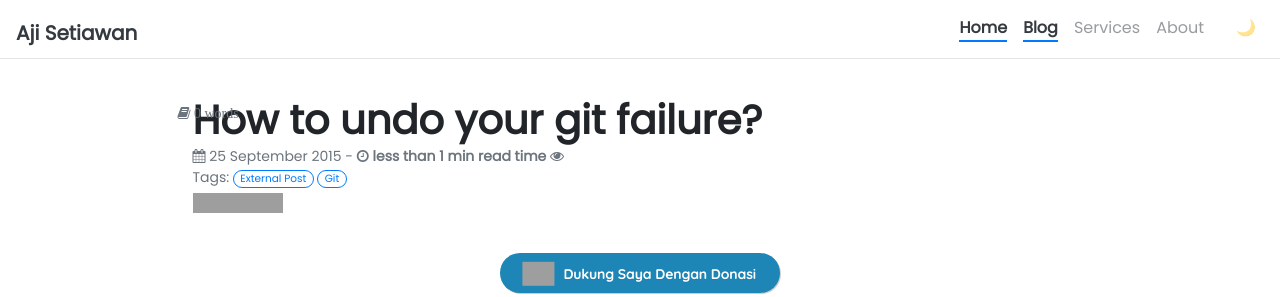
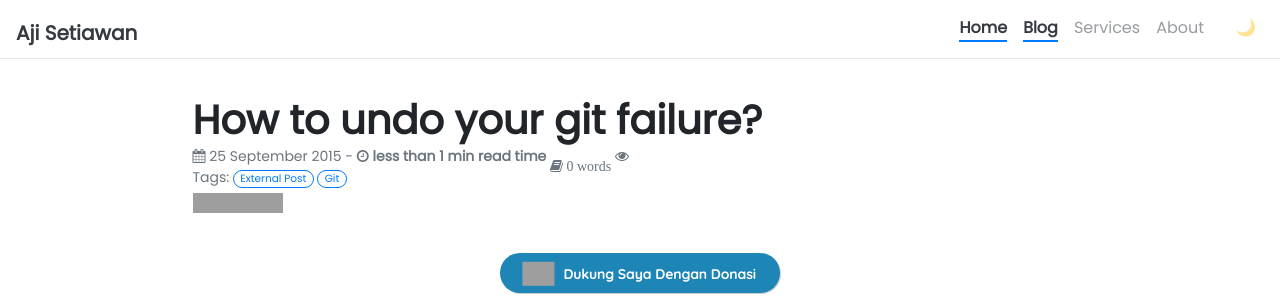
Before and after one commit to ajisetiawan716/ajisetiawan716.github.io, a Jekyll site: the page built from _posts/2015-09-25-how-to-undo-your-git-failure.md, in a window 1280 px wide. Shown: the top 297 px of the page. Built offline with Jekyll 4.4.1, drawn with Linux system fonts in a browser that asks for light colours; nearby versions of some CDN libraries; our own code applies the rules of GitHub Pages for plain Markdown files; comment, search, counter and statistics services are not loaded; grey boxes are pictures that could not be loaded.

Commit message:
Update post.html

```diff
--- a/_layouts/post.html
+++ b/_layouts/post.html
@@ -13,7 +13,7 @@
     {{ words | divided_by: 180 }} mins read time
   {%- endif -%}
   </b>
-  <span class="fa fa-book fa-1x" style="position: absolute; top: 10px; left: 0;"> {{ words }} words</span>
+  <span class="fa fa-book fa-1x" style="position: relative; top: 10px; left: 0;"> {{ words }} words</span>
   <span class="fa fa-eye fa-1x"> <span id="busuanzi_value_page_pv" class="text-muted"></span></span>
 <br>
 
```
